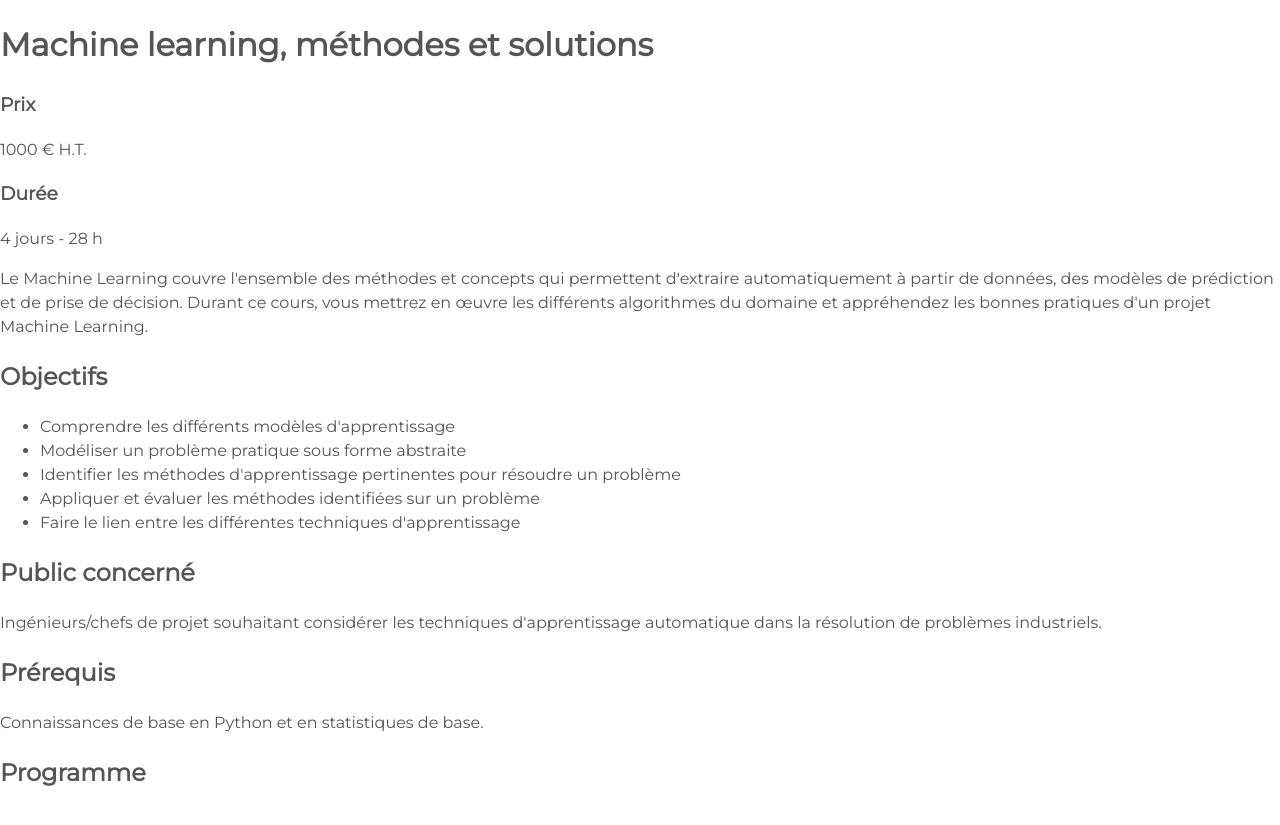
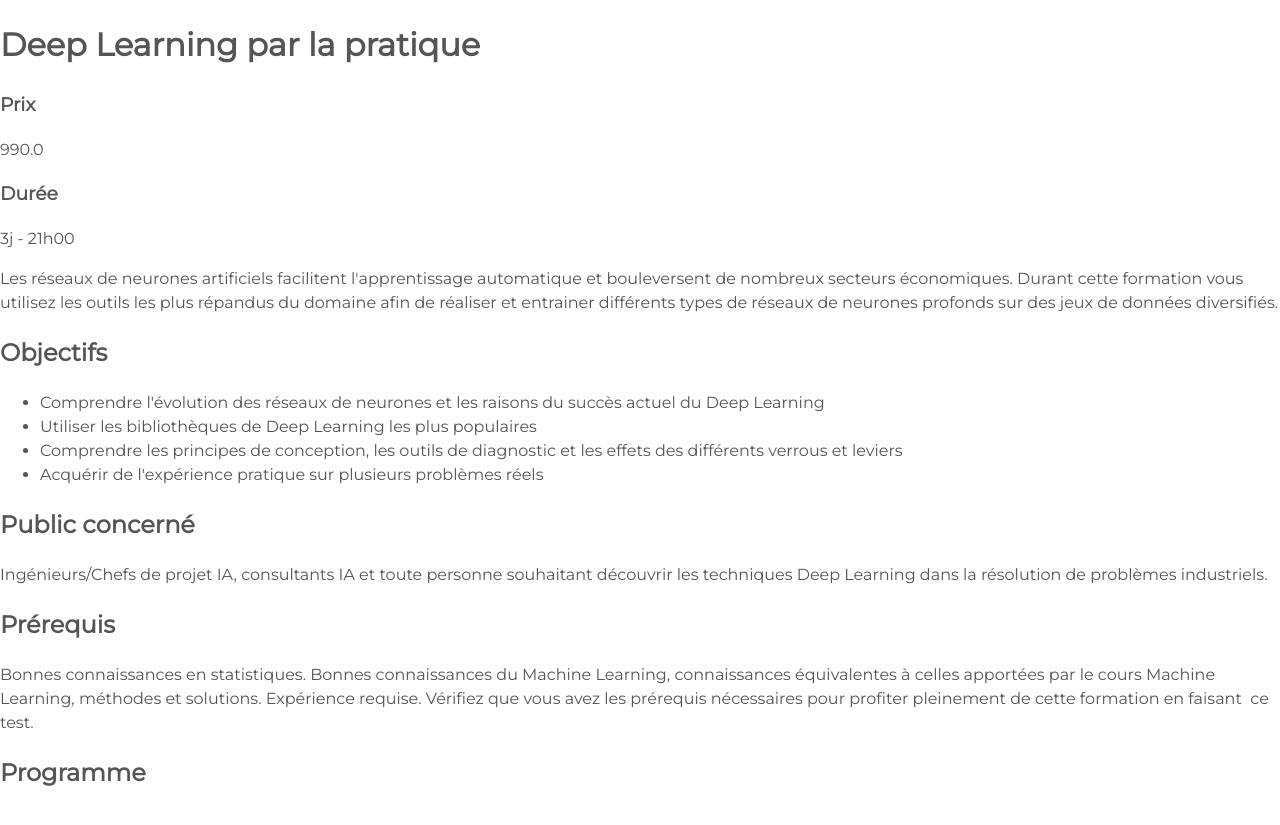
Before and after one commit to NyxAether/nyxaether.github.io, a Jekyll site: the page built from _trainings/mlb.md, in a window 1280 px wide. Shown: the top 825 px of the page. Built offline with Jekyll 4.4.1, drawn with Linux system fonts in a browser that asks for light colours.

Commit message:
typo specialite

```diff
--- a/_trainings/mlb.md
+++ b/_trainings/mlb.md
@@ -1,26 +1,91 @@
 ---
-title: Machine learning, méthodes et solutions
-price: 1000 € H.T.
-duration: 4 jours - 28 h
+audience: Ingénieurs/Chefs de projet IA, consultants IA et toute personne souhaitant
+  découvrir les techniques Deep Learning dans la résolution de problèmes industriels.
+duration: 3j  -  21h00
+id: DPL
 objectives:
- - Comprendre les différents modèles d'apprentissage
- - Modéliser un problème pratique sous forme abstraite
- - Identifier les méthodes d'apprentissage pertinentes pour résoudre un problème
- - Appliquer et évaluer les méthodes identifiées sur un problème
- - Faire le lien entre les différentes techniques d'apprentissage
-short: Le Machine Learning couvre l'ensemble des méthodes et concepts qui permettent d'extraire automatiquement à partir de données, des modèles de prédiction et de prise de décision. Durant ce cours, vous mettrez en œuvre les différents algorithmes du domaine et appréhendez les bonnes pratiques d'un projet Machine Learning.
-prerequisites: Connaissances de base en Python et en statistiques de base.
-audience: Ingénieurs/chefs de projet souhaitant considérer les techniques d'apprentissage automatique dans la résolution de problèmes industriels.
+- Comprendre l'évolution des réseaux de neurones et les raisons du succès actuel du
+  Deep Learning
+- Utiliser les bibliothèques de Deep Learning les plus populaires
+- Comprendre les principes de conception, les outils de diagnostic et les effets des
+  différents verrous et leviers
+- Acquérir de l'expérience pratique sur plusieurs problèmes réels
+prerequisites: "Bonnes connaissances en statistiques. Bonnes connaissances du Machine\
+  \ Learning, connaissances équivalentes à celles apportées par le cours Machine Learning,\
+  \ méthodes et solutions. Expérience requise. Vérifiez que vous avez les prérequis\
+  \ nécessaires pour profiter pleinement de cette formation en faisant \r\n      \
+  \              ce test."
+price: 990.0
 program:
-    parts:
-        part:
-            num: 1
-            title: Introduction  au Machine Learning
-            items:
-                - Le Big Data et le Machine Learning.
-                - Les algorithmes d'apprentissage supervisés, non supervisés et par renforcement.
-                - Les étapes de construction d'un modèle prédictif.
-                - Détecter les valeurs aberrantes et traiter les données manquantes.
-                - Comment choisir l'algorithme et les variables de l'algorithme ?
-            demo: Prise en main de l'environnement Spark avec Python à l'aide de Jupyter Notebook. Visualiser plusieurs exemples de modèles fournis.
+  parts:
+  - demo: Présentation des exemples de Machine Learning en classification et régression.
+    items:
+    - Créer un premier graphe et l’exécuter dans une session.
+    - Cycle de vie de la valeur d’un nœud.
+    - Manipuler des matrices. Régression linéaire. Descente de gradient.
+    - Fournir des données à l’algorithme d’entraînement.
+    - Enregistrer et restaurer des modèles. Visualiser le graphe et les courbes d’apprentissage.
+    num: 1
+    practice: null
+    title: Introduction
+  - demo: null
+    items:
+    - Entraîner un PMC (Perceptron MultiCouche) avec une API TensorFlow de haut niveau.
+    - Entraîner un PMC (Perceptron MultiCouche) avec TensorFlow de base.
+    - Régler précisément les hyperparamètres d’un réseau de neurones.
+    num: 2
+    practice: null
+    title: Introduction aux réseaux de neurones artificiels
+  - demo: null
+    items:
+    - Problèmes de disparition et d’explosion des gradients.
+    - Réutiliser des couches pré-entraînées.
+    - Optimiseurs plus rapides.
+    - Éviter le sur-ajustement grâce à la régularisation.
+    - Recommandations pratiques.
+    num: 3
+    practice: Mise en œuvre d'un réseau de neurones à la manière du framework TensorFlow.
+    title: Entraînement de réseaux de neurones profonds
+  - demo: null
+    items:
+    - L’architecture du cortex visuel.
+    - Couche de convolution.
+    - Couche de pooling.
+    - Architectures de CNN.
+    num: 4
+    practice: Mise en œuvre des CNN en utilisant des jeux de données variés.
+    title: Réseaux de neurones convolutifs
+  - demo: null
+    items:
+    - Régression logistique avec Keras.
+    - Perceptron avec Keras.
+    - Réseaux de neurones convolutifs avec Keras.
+    num: 5
+    practice: Mise en œuvre de Keras en utilisant des jeux de données variés.
+    title: Deep Learning avec Keras
+  - demo: null
+    items:
+    - 'Neurones récurrents. RNR de base avec TensorFlow. '
+    - Entraîner des RNR. RNR profonds.
+    - Cellule LSTM. Cellule GRU.
+    - Traitement automatique du langage naturel.
+    num: 6
+    practice: Mise en œuvre des RNN en utilisant des jeux de données variés.
+    title: Réseaux de neurones récurrents
+  - demo: null
+    items:
+    - Représentations efficaces des données.
+    - ACP avec un autoencodeur linéaire sous-complet.
+    - Autoencodeurs empilés. Pré-entraînement non supervisé.
+    - Autoencodeurs débruiteurs. Autoencodeurs épars. Autoencodeurs variationnels.
+      Autres autoencodeurs.
+    num: 7
+    practice: Mise en œuvre d'autoencodeurs en utilisant des jeux de données variés.
+    title: Autoencodeurs
+short: Les réseaux de neurones artificiels facilitent l'apprentissage automatique
+  et bouleversent de nombreux secteurs économiques. Durant cette formation vous utilisez
+  les outils les plus répandus du domaine afin de réaliser et entrainer différents
+  types de réseaux de neurones profonds sur des jeux de données diversifiés.
+title: Deep Learning par la pratique
+
 ---
--- a/index.html
+++ b/index.html
@@ -9,7 +9,7 @@ layout: default
 <div class="header">
     <h1>
         <span class="site-title">Romain Rincé</span>
-        <span class="site-description">Spécialite en Machine Learning</span>
+        <span class="site-description">Spécialiste en Machine Learning</span>
     </h1>
     <div class="links-icons">
         <a href="https://github.com/nyxaether"><i class="todo"></i></a>
```
